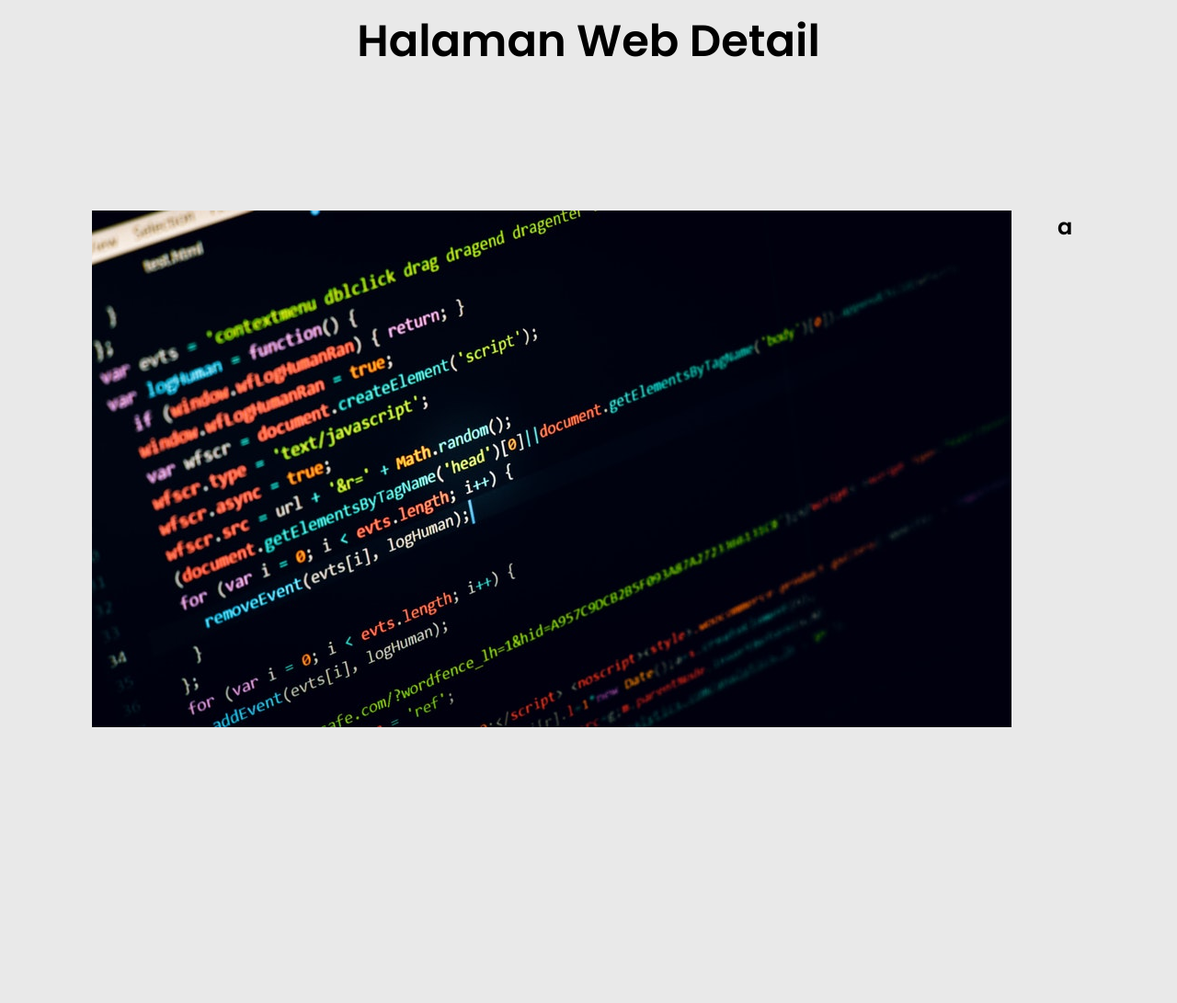
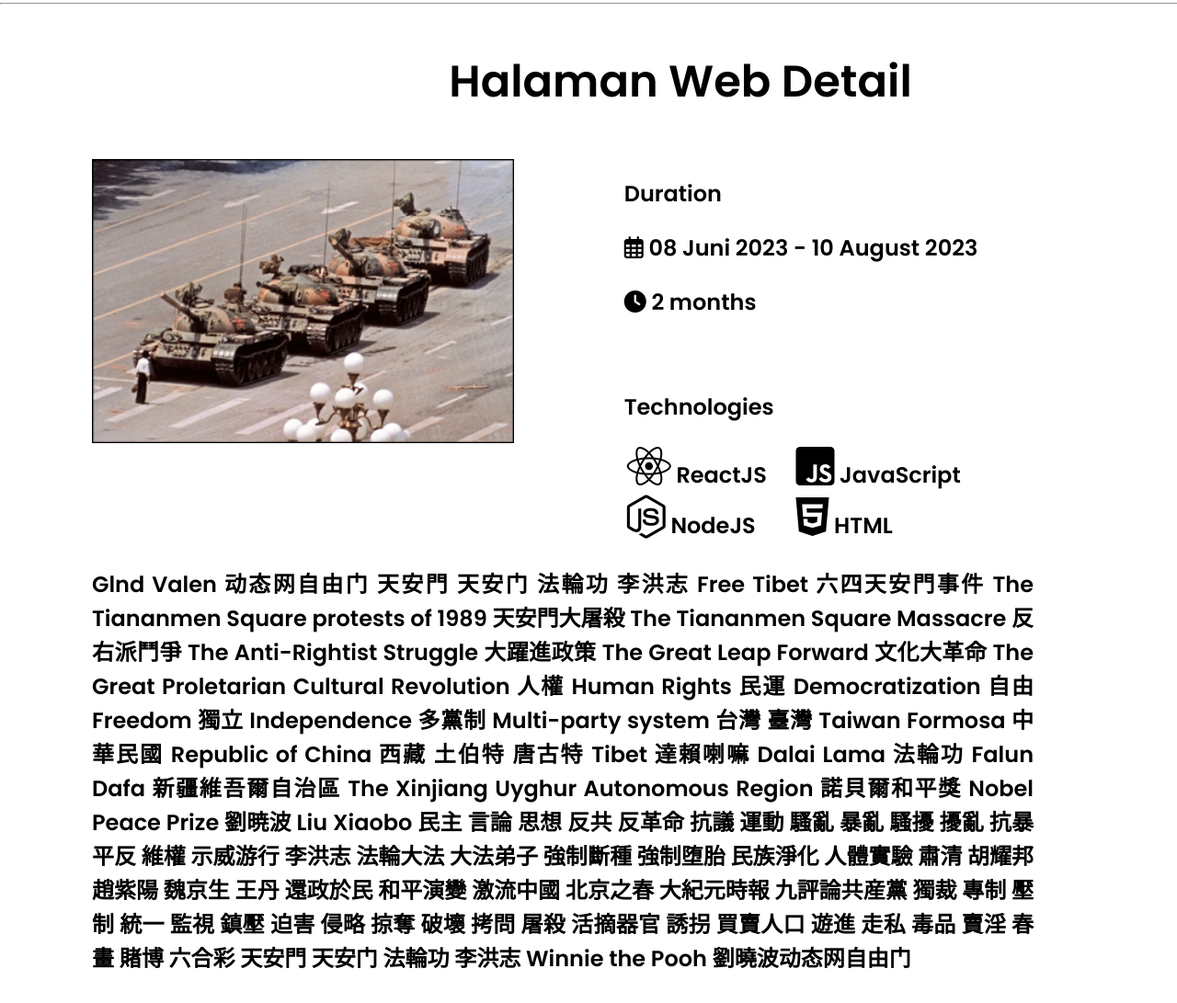
Before and after one commit to PrinzEugen39/DWTask2Day2, a plain HTML site: page blog-content.html in a window 1280 px wide. Shown: the part 103-1194 px from the top of the page at 92% size. Before the commit the page ends 1003 px from the top, so only its background shows below. Drawn offline with Linux system fonts and the light colour scheme.

Commit message:
Day 5 blog detail

```diff
--- a/blog-content.html
+++ b/blog-content.html
@@ -1,8 +1,8 @@
 <!DOCTYPE html>
 <html lang="en">
   <head>
-    <meta charset="UTF-8">
-    <meta name="viewport" content="width=device-width, initial-scale=1.0">
+    <meta charset="UTF-8" />
+    <meta name="viewport" content="width=device-width, initial-scale=1.0" />
     <title>Project Detail</title>
     <link
       rel="stylesheet"
@@ -12,7 +12,7 @@
       referrerpolicy="no-referrer"
     />
     <link rel="stylesheet" href="css/navbar.css" />
-  <link rel="stylesheet" href="css/blog.css">
+    <link rel="stylesheet" href="css/blog.css" />
   </head>
   <body>
     <!-- NAV -->
@@ -34,16 +34,51 @@
     </nav>
 
     <!-- ProjectDetail -->
-      <p style="text-align: center; font-size: 48px;">Halaman Web Detail</p>
     <section class="detailcontainer">
+      <hr style="width: 100%; margin-left: -100px;">
+      <p style=" text-align: center; font-size: 48px">Halaman Web Detail</p>
       <div class="info">
         <div class="info-kiri">
-                <img src="image/img.jpg" alt="">
+          <img src="image/Tianasquare.jpg" alt="" />
         </div>
         <div class="info-kanan">
-                a
+          <div class="info-duration">
+            <h2>Duration</h2>
+            <p><i class="fa-regular fa-calendar-days"></i> 08 Juni 2023 - 10 August 2023</p>
+            <p><i class="fa-solid fa-clock"></i> 2 months</p>
+          </div><br>
+          <h2>Technologies</h2>
+          <table>
+              <tr>
+                  <td><i class="fa-brands fa-react fa-2x"></i> ReactJS</td>
+                  <td><i class="fa-brands fa-square-js fa-2x"></i> JavaScript</td>
+              </tr>
+              <tr>
+                  <td><i class="fa-brands fa-node-js fa-2x"></i> NodeJS</td>
+                  <td><i class="fa-brands fa-html5 fa-2x"></i> HTML</td>
+              </tr>
+          </table>
         </div>
       </div>
+      <p style="width: 80%; text-align: justify;">
+        Glnd Valen 动态网自由门 天安門 天安门 法輪功 李洪志 Free Tibet
+        六四天安門事件 The Tiananmen Square protests of 1989 天安門大屠殺
+        The Tiananmen Square Massacre 反右派鬥爭 The Anti-Rightist Struggle
+        大躍進政策 The Great Leap Forward 文化大革命 The Great Proletarian
+        Cultural Revolution 人權 Human Rights 民運 Democratization 自由
+        Freedom 獨立 Independence 多黨制 Multi-party system 台灣 臺灣 Taiwan
+        Formosa 中華民國 Republic of China 西藏 土伯特 唐古特 Tibet 達賴喇嘛
+        Dalai Lama 法輪功 Falun Dafa 新疆維吾爾自治區 The Xinjiang Uyghur
+        Autonomous Region 諾貝爾和平獎 Nobel Peace Prize 劉暁波 Liu Xiaobo
+        民主 言論 思想 反共 反革命 抗議 運動 騷亂 暴亂 騷擾 擾亂 抗暴 平反
+        維權 示威游行 李洪志 法輪大法 大法弟子 強制斷種 強制堕胎 民族淨化
+        人體實驗 肅清 胡耀邦 趙紫陽 魏京生 王丹 還政於民 和平演變 激流中國
+        北京之春 大紀元時報 九評論共産黨 獨裁 專制 壓制 統一 監視 鎮壓 迫害
+        侵略 掠奪 破壞 拷問 屠殺 活摘器官 誘拐 買賣人口 遊進 走私 毒品 賣淫
+        春畫 賭博 六合彩 天安門 天安门 法輪功 李洪志 Winnie the Pooh
+        劉曉波动态网自由门
+      </p>
     </section>
+
   </body>
 </html>
--- a/css/blog.css
+++ b/css/blog.css
@@ -174,19 +174,31 @@ textarea {
 
 /* blog detail */
 .detailcontainer {
+  margin-top: -70px;
   padding: 100px;
+  width: 100%;
+  background-color: #fff;
+}
+
+.info {
+  width: 90%;
+  display: flex;
+}
+
+.info-kiri {
+  flex: 40%;
+}
+
+.info-kiri img {
   width: 100%;
 }
 
-.info {
-  display: flex;
-  width: 100%;
+.info-kanan {
+  flex: 50%;
+  margin-left: 120px;
+  text-align: justify;
 }
 
-.info-kiri {
-  flex: 50%;
+.info-kanan table{
+  width: 70%;
 }
-.info-kanan {
-  flex: 50%;
-  margin-left: 50px;
-}
```
Also changed, not shown: image/Tianasquare.jpg (added). Lines whose indentation alone changed are shown as unchanged.
